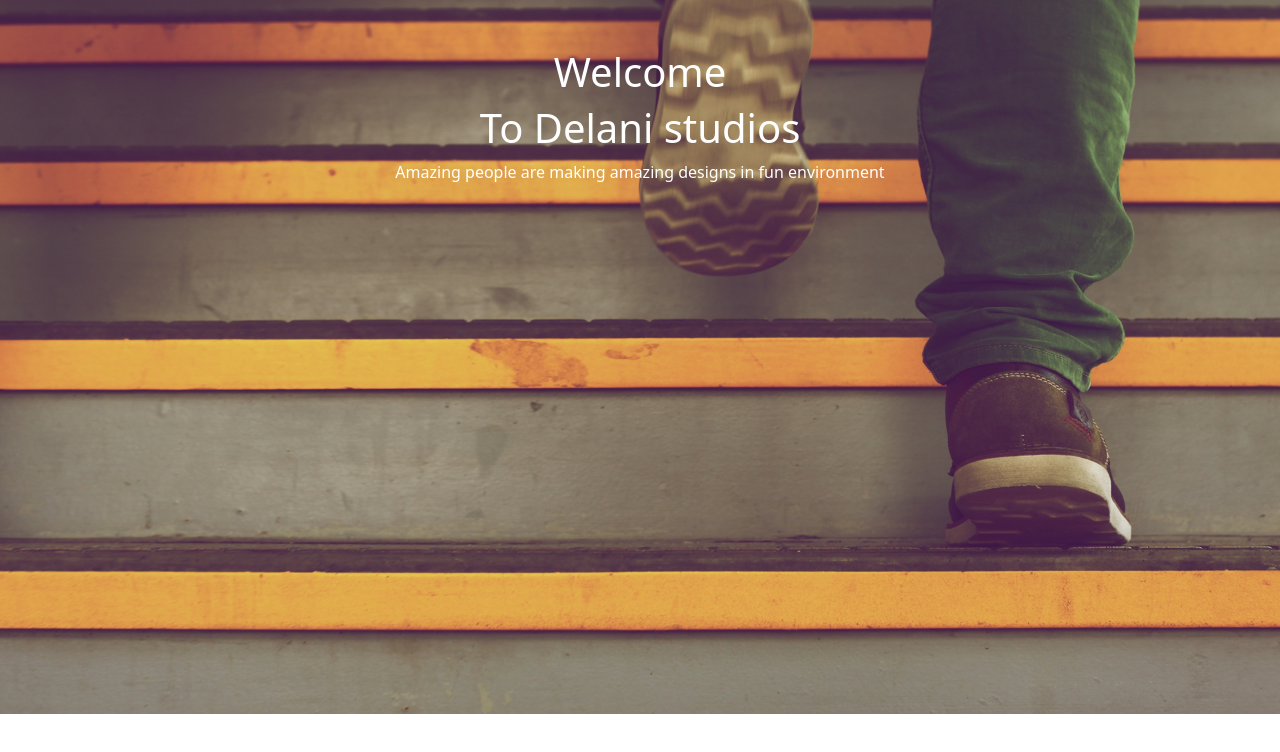
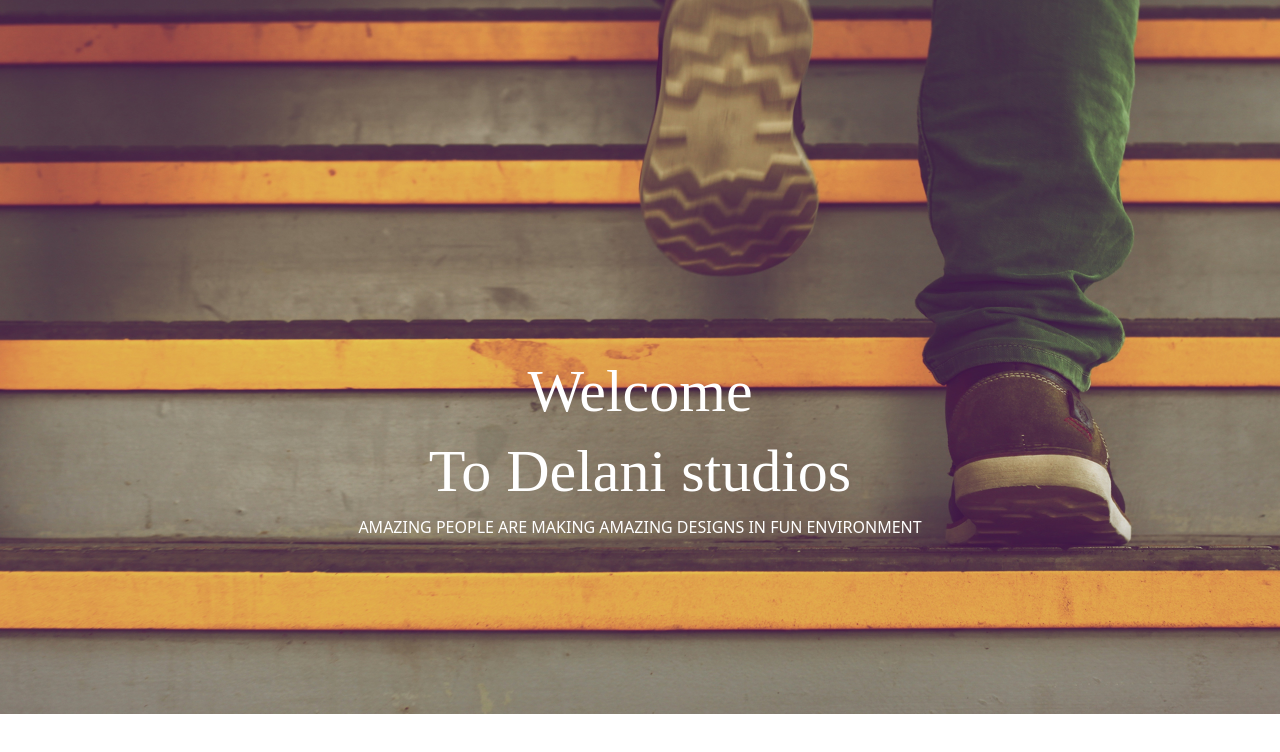
Before and after one commit to ch1n069/delani-studios, a plain HTML site: page index.html in a window 1280 px wide. Shown: the top 752 px of the page. Drawn offline with nearby package versions, Linux system fonts and the light colour scheme.

Commit message:
st == styling of the hero section

```diff
--- a/style.css
+++ b/style.css
@@ -1,3 +1,4 @@
+@import url('https://fonts.googleapis.com/css2?family=Epilogue&family=Playfair+Display+SC:wght@900&family=Poppins:ital,wght@1,900&family=Roboto+Mono:wght@300&display=swap');
 * {
     padding: 0;
     margin: 0;
@@ -12,3 +13,17 @@
     text-align: center;
     height: 1700px;
 }
+
+.sect-1 .h1 {
+    font-family: 'gothic';
+    font-size: 60px;
+    font-weight: 500;
+}
+
+.sect-1 p {
+    text-transform: uppercase;
+}
+
+.hero {
+    padding-top: 24%;
+}
```
